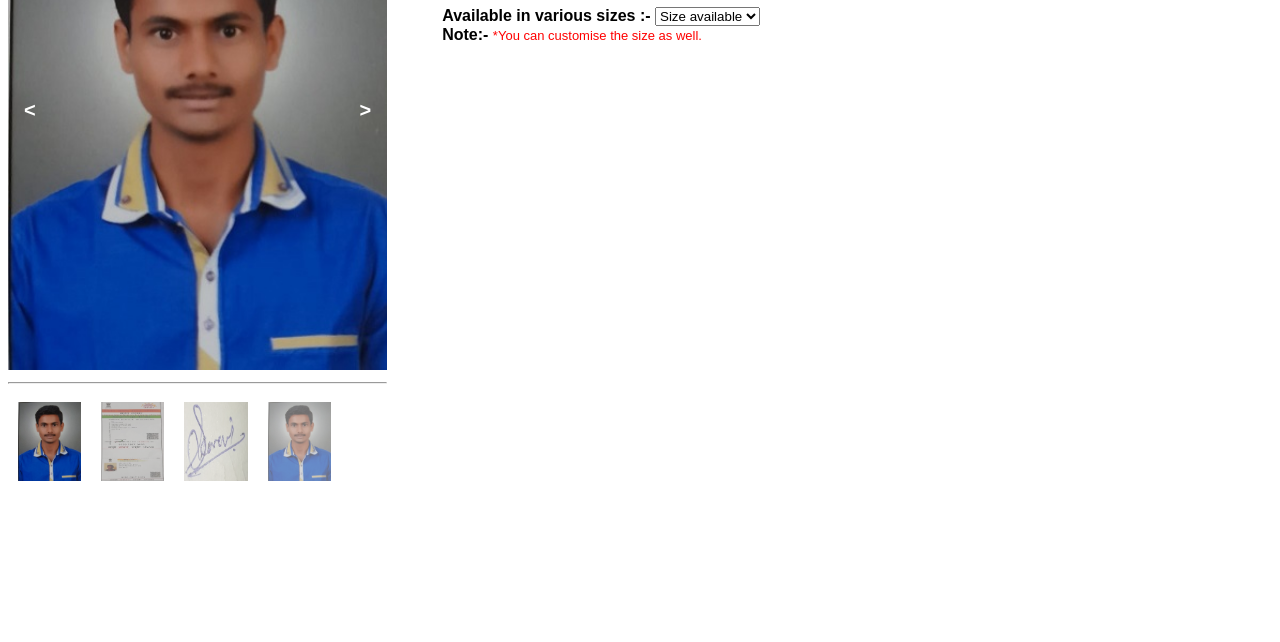
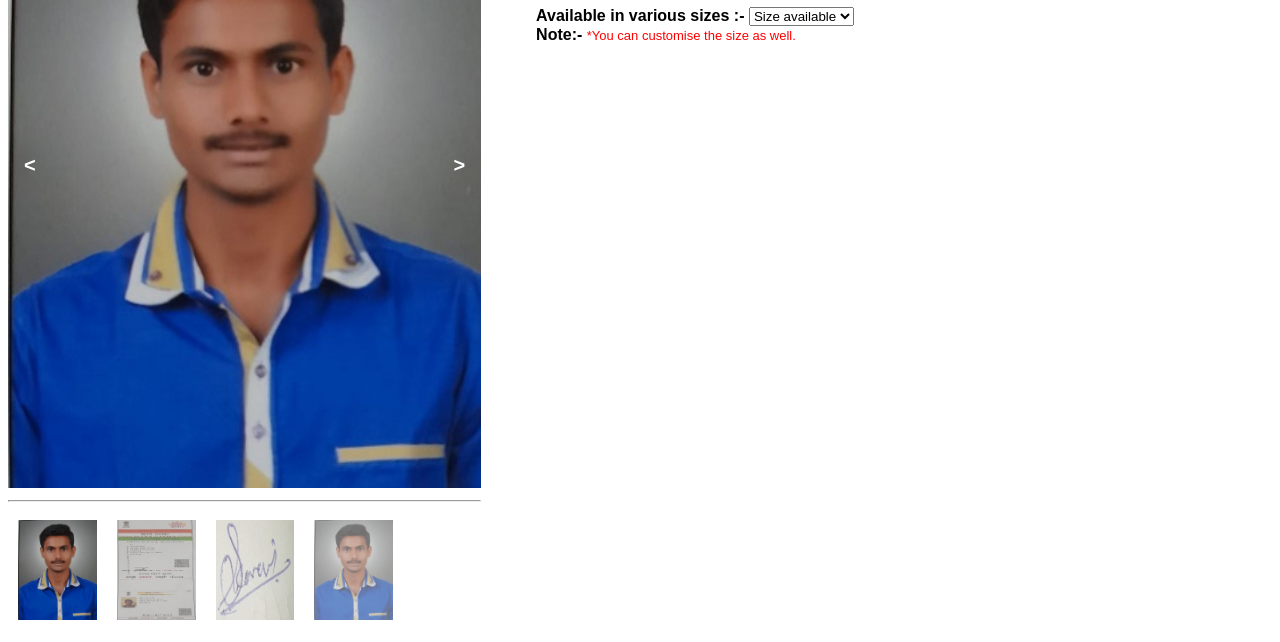
Before and after one commit to Tech-up2000/index, a plain HTML site: page page21.html in a window 1280 px wide. Shown: the part 187-829 px from the top of the page. Before the commit the page ends 800 px from the top, so only its background shows below. Drawn offline with Linux system fonts and the light colour scheme.

Commit message:
Update page21.html

```diff
--- a/page21.html
+++ b/page21.html
@@ -87,13 +87,13 @@ body {
 }
 
 .left-column {
-	width:30%;
+	width:45%;
 	position: relative;
 	margon:50px;
 	}
 
 .right-column {
-	width:50%;
+	width:70%;
 	padding:0 0 0 40px;
 	}
 
```
